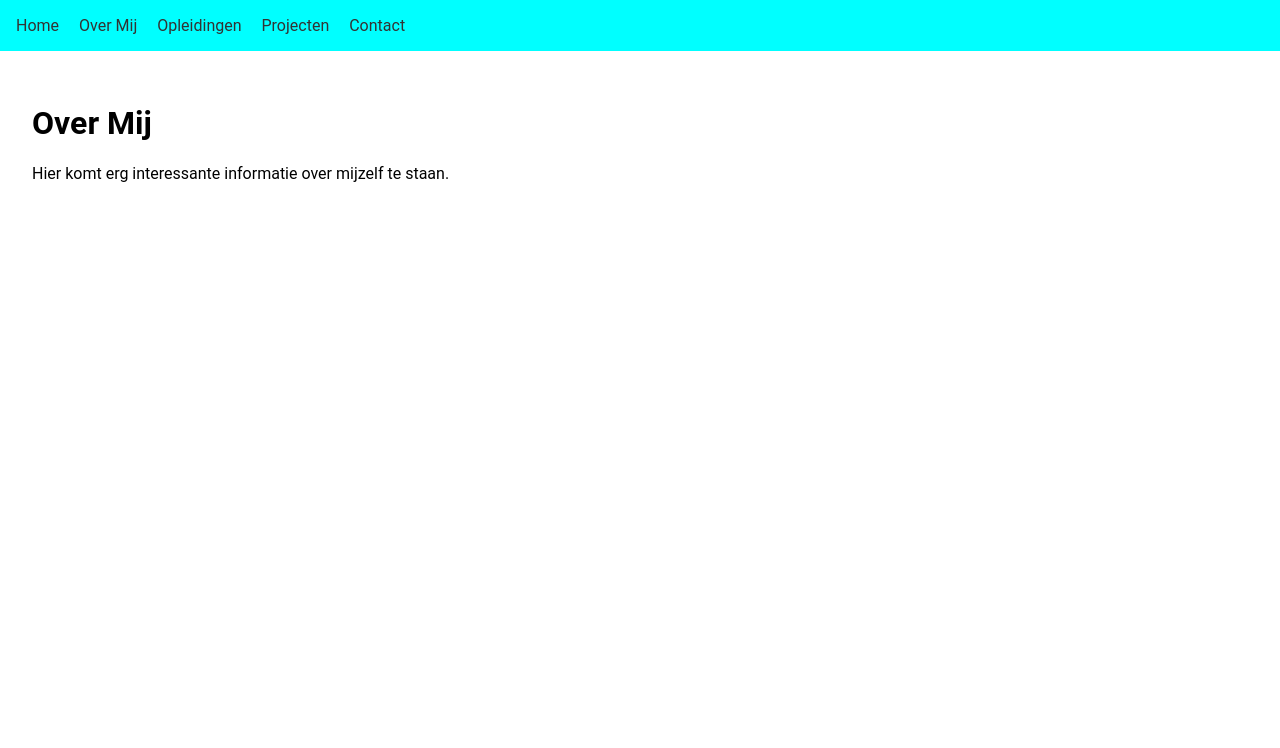
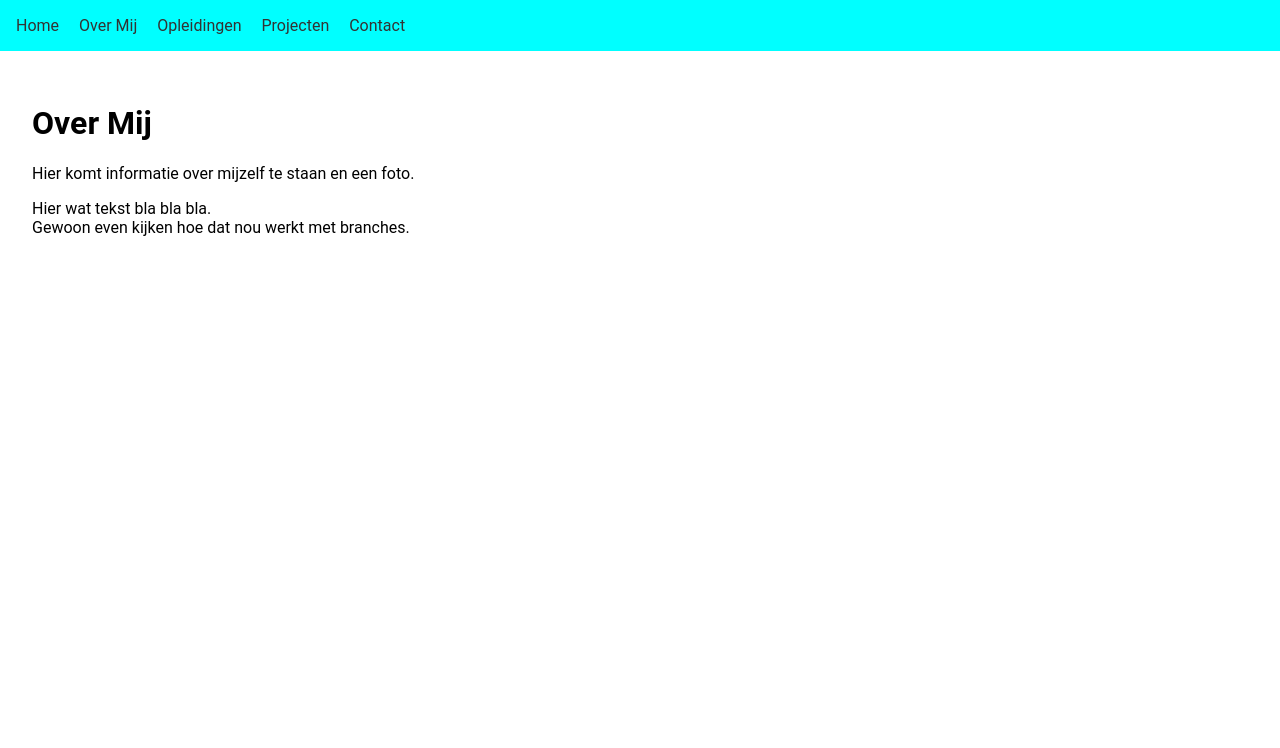
Before and after one commit to CJBerman71/mirror, a PHP site: page /index.php?page=over-mij in a window 1280 px wide. Shown: the top 748 px of the page. Run offline with PHP 8.4, Linux system fonts and the light colour scheme.

Commit message:
Versie 2.01 in testbranche

```diff
--- a/pages/over-mij.php
+++ b/pages/over-mij.php
@@ -1,2 +1,6 @@
 <h1>Over Mij</h1>
-<p>Hier komt erg interessante informatie over mijzelf te staan.</p>
+<p>Hier komt informatie over mijzelf te staan en een foto.</p>
+
+Hier wat tekst bla bla bla.
+<br>
+Gewoon even kijken hoe dat nou werkt met branches.
```
